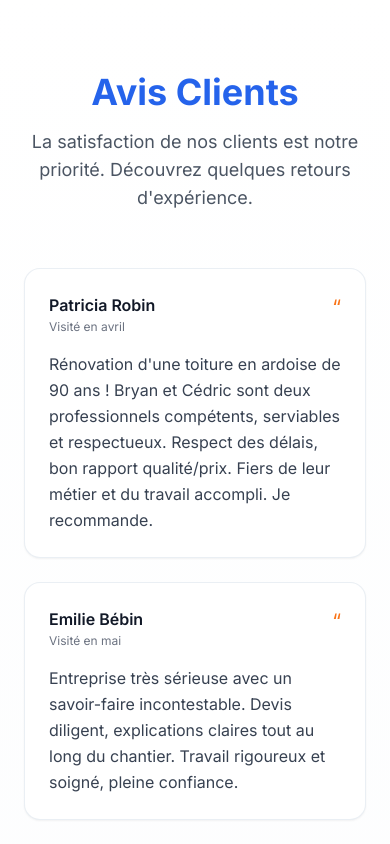
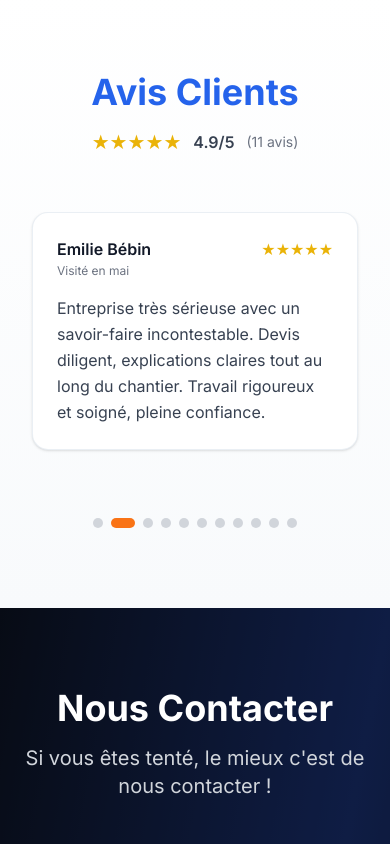
Before and after one commit to capponuts/couvreur, a Next.js app: page / in a window 390 px wide. Shown: the part 5600-6444 px from the top of the page. Built offline with nearby package versions, Linux system fonts and the light colour scheme.

Commit message:
feat(avis): slider with autoplay, stars and average rating

```diff
--- a/src/components/Avis.tsx
+++ b/src/components/Avis.tsx
@@ -1,6 +1,7 @@
 "use client"
 
 import { motion } from "framer-motion"
+import { useEffect, useState } from "react"
 
 interface Review {
   name: string
@@ -77,6 +78,12 @@ const reviews: Review[] = [
 ]
 
 export default function Avis() {
+  const average = 4.9
+  const [index, setIndex] = useState(0)
+  useEffect(() => {
+    const id = setInterval(() => setIndex((i) => (i + 1) % reviews.length), 4000)
+    return () => clearInterval(id)
+  }, [])
   const container = {
     hidden: { opacity: 0 },
     visible: {
@@ -95,37 +102,44 @@ export default function Avis() {
       <div className="container mx-auto px-6">
         <div className="text-center mb-14">
           <h2 className="text-4xl md:text-5xl font-bold text-blue-600 mb-4">Avis Clients</h2>
-          <p className="text-lg text-gray-600 max-w-2xl mx-auto">
-            La satisfaction de nos clients est notre priorité. Découvrez quelques retours d'expérience.
-          </p>
+          <div className="text-gray-700 flex items-center justify-center gap-3">
+            <span className="text-yellow-500 text-xl">★★★★★</span>
+            <span className="font-semibold">{average.toFixed(1)}/5</span>
+            <span className="text-sm text-gray-500">({reviews.length} avis)</span>
+          </div>
         </div>
 
-        <motion.div
-          variants={container}
-          initial="hidden"
-          whileInView="visible"
-          viewport={{ once: true, margin: "-80px" }}
-          className="grid sm:grid-cols-2 lg:grid-cols-3 gap-6"
-        >
+        {/* Slider */}
+        <div className="relative max-w-4xl mx-auto">
+          <div className="overflow-hidden">
+            <div className="flex transition-transform duration-500" style={{ transform: `translateX(-${index * 100}%)` }}>
               {reviews.map((r, idx) => (
-            <motion.blockquote
-              key={`${r.name}-${idx}`}
-              variants={item}
-              className="relative rounded-2xl bg-white border border-slate-200/70 shadow-sm p-6"
-            >
+                <div key={`${r.name}-${idx}`} className="min-w-full px-2">
+                  <blockquote className="rounded-2xl bg-white border border-slate-200/70 shadow p-6">
                     <div className="flex items-start justify-between">
                       <div>
                         <p className="font-semibold text-gray-900">{r.name}</p>
                         {r.meta && <p className="text-xs text-gray-500 mt-0.5">{r.meta}</p>}
                       </div>
-                <span className="text-orange-500 text-xl" aria-hidden>
-                  “
-                </span>
+                      <span className="text-yellow-500" aria-hidden>★★★★★</span>
                     </div>
                     <p className="mt-4 text-gray-700 leading-relaxed">{r.content}</p>
-            </motion.blockquote>
+                  </blockquote>
+                </div>
               ))}
-        </motion.div>
+            </div>
+          </div>
+          <div className="mt-4 flex items-center justify-center gap-2">
+            {reviews.map((_, i) => (
+              <button
+                key={i}
+                onClick={() => setIndex(i)}
+                aria-label={`Aller à l'avis ${i + 1}`}
+                className={`h-2.5 rounded-full transition-all ${index === i ? 'w-6 bg-orange-500' : 'w-2.5 bg-gray-300'}`}
+              />
+            ))}
+          </div>
+        </div>
       </div>
     </section>
   )
```
Lines whose indentation alone changed are shown as unchanged.
